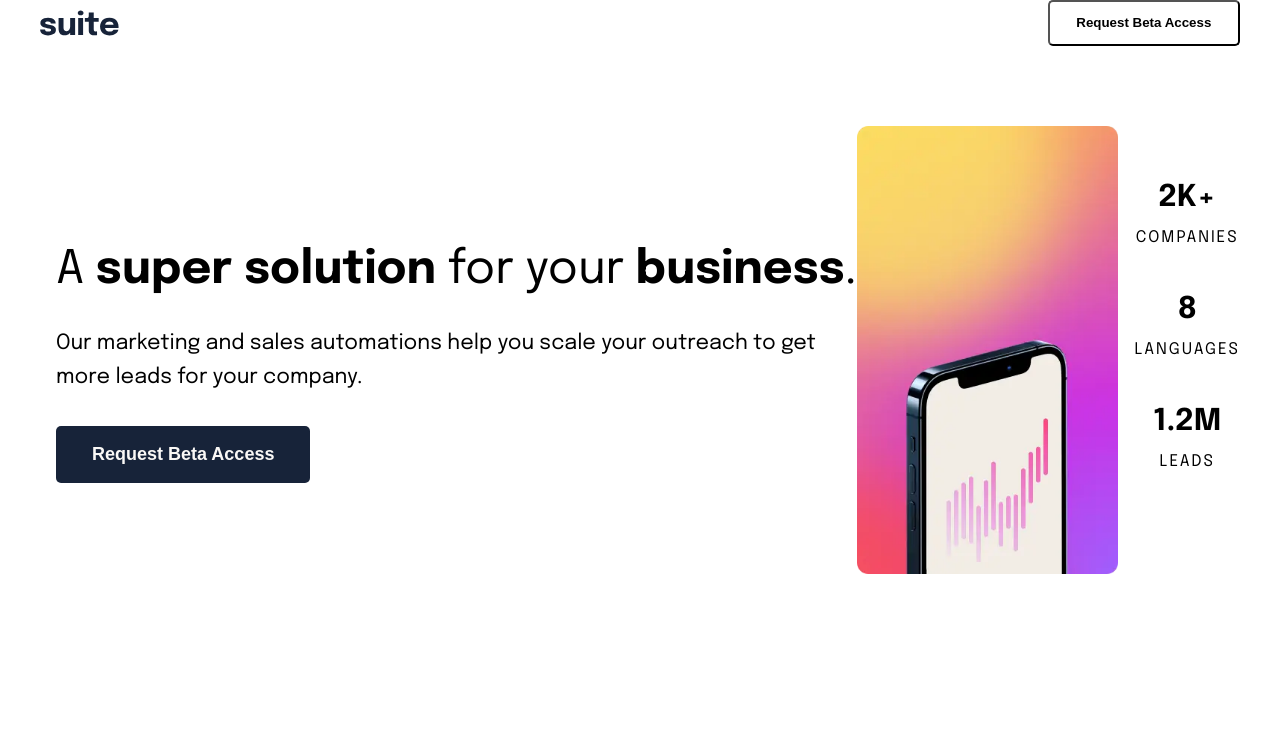
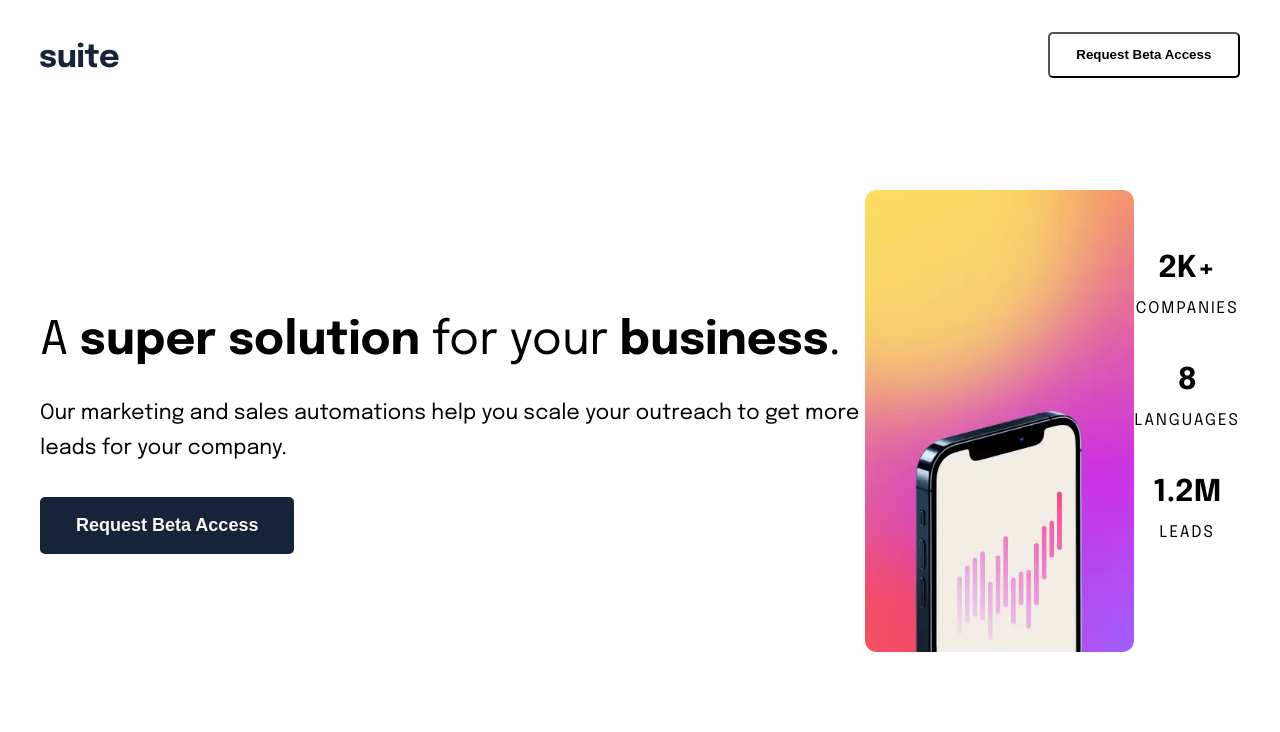
Before and after one commit to nmrabet/Suite, a plain HTML site: page index.html in a window 1280 px wide. Shown: the top 732 px of the page. Drawn offline with Linux system fonts and the light colour scheme.

Commit message:
fix: margins hero

```diff
--- a/style.css
+++ b/style.css
@@ -175,7 +175,9 @@ footer > * {
     display: flex;
     align-items: center;
     justify-content: space-between;
+
   }
+
   .stats-container {
     display: flex;
     align-items: center;
@@ -196,12 +198,17 @@ footer > * {
 }
 
 @media screen and (min-width: 850px) {
+  header,
   .intro,
-  header,
   .footer-container {
-    margin: 0 auto;
+    margin-inline: auto;
     max-width: 1200px;
   }
+
+  .hero {
+    margin: 2em 0;
+  }
+
   .intro {
     display: flex;
     align-items: center;
```
